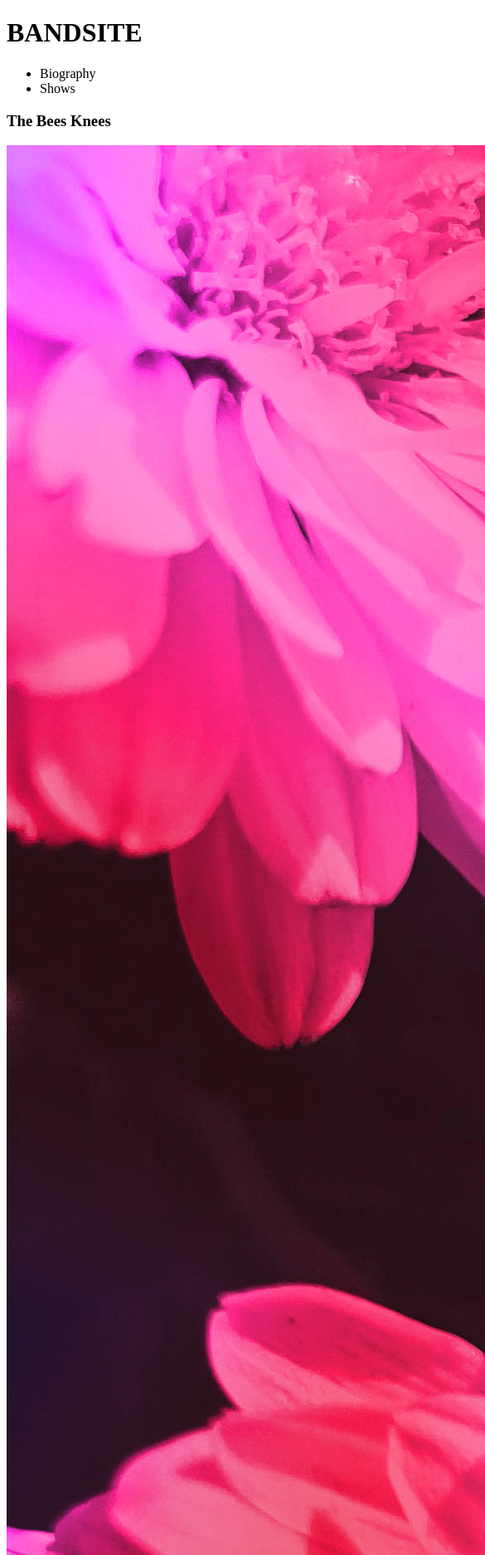
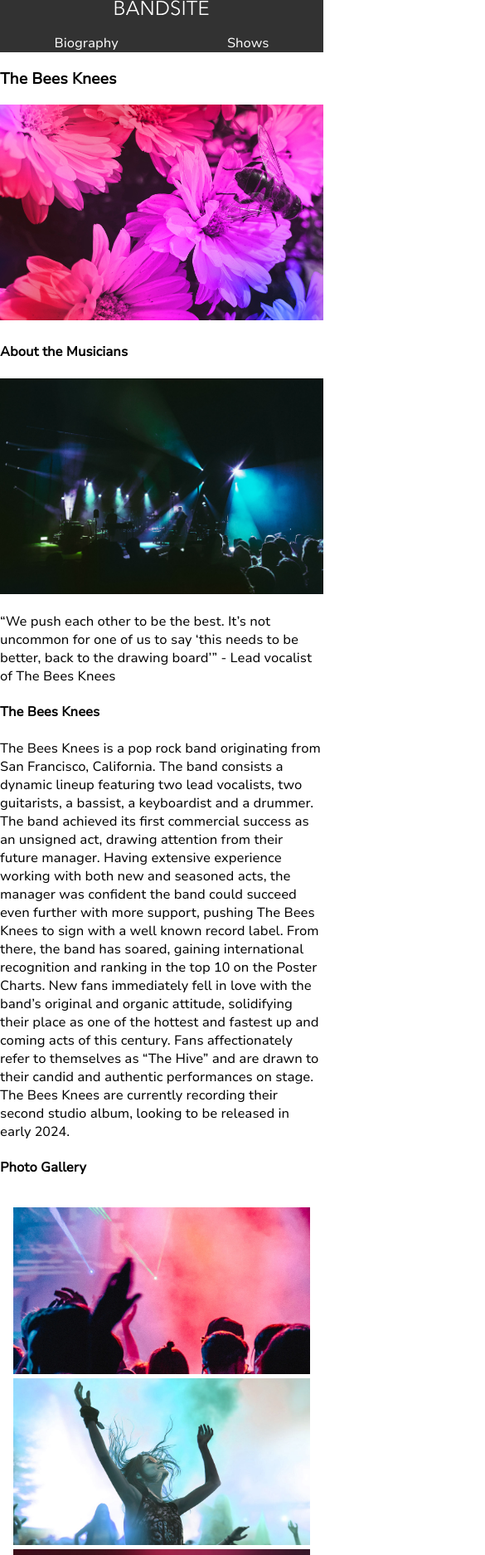
Before and after one commit to KhushbuShukla008/khushbu-shukla-bandsite, a plain HTML site: page index.html in a window 390 px wide. Shown: the top 1874 px of the page at 83% size, 585 px wide, since content can reach past the window. Drawn offline with Linux system fonts and the light colour scheme.

Commit message:
delete some files, add BEM class names, add some styles

```diff
--- a/index.html
+++ b/index.html
@@ -8,23 +8,24 @@
     <link rel="stylesheet" href="./styles/bio.css">
 </head>
 <body>
-    <header class="bandsite__header">
-        <h1>BANDSITE</h1>
-        <nav class="nav__bar">
-            <ul class="menu__bar">
-                <li>Biography</li>
-                <li>Shows</li>
+    <header class="header">
+        <a class="header__title" href="./index.html"><img src="./assets/Logo/Logo-bandsite.svg" alt="logo"></a>
+        <nav class="nav">
+            <ul class="nav__list">
+                <li class="nav__item">Biography</li>
+                <li class="nav__item">Shows</li>
             </ul>
         </nav>
-        <section>
-            <h3>The Bees Knees</h3>
-            <img alt="hero image" src="./assets/images/hero-bio.jpg" class="hero-image">
-        </section>
+
     </header>
     <main>
-        <section class="About__bandsite">
+        <section class="hero">
+            <h3>The Bees Knees</h3>
+            <img class="hero__image" alt="hero image" src="./assets/images/hero-bio.jpg" class="hero-image">
+        </section>
+        <section class="about">
             <h4>About the Musicians</h4>
-            <img src="./assets/images/band.jpg" alt="band image" class="band-image">
+            <img class="about__image" src="./assets/images/band.jpg" alt="band image" class="band-image">
             <p>“We push each other to be the best. It’s not uncommon for one of us to say ‘this needs to be better, back
                 to the drawing board’” - Lead vocalist of The Bees Knees</p>
             <h4>The Bees Knees</h4>
@@ -42,17 +43,19 @@
                 performances on stage. The Bees Knees are currently recording their second studio album, looking to be
                 released in early 2024.</p>
         </section>
-        <section class="photo__galary">
+        <section class="photo-gallery">
             <h4>Photo Gallery</h4>
-            <img src="./assets/images/Photo-gallery-1.jpg" alt="band images">
-            <img src="./assets/images/Photo-gallery-2.jpg" alt="band images">
-            <img src="./assets/images/Photo-gallery-3.jpg" alt="band images">
-            <img src="./assets/images/Photo-gallery-4.jpg" alt="band images">
-            <img src="./assets/images/Photo-gallery-5.jpg" alt="band images">
-            <img src="./assets/images/Photo-gallery-9.jpg" alt="band images">
-            <img src="./assets/images/Photo-gallery-7.jpg" alt="band images">
-            <img src="./assets/images/Photo-gallery-8.jpg" alt="band images">
-            <img src="./assets/images/Photo-gallery-6.jpg" alt="band images">
+            <div class="photo-gallery__list">
+                <img class="photo-gallery__item" src="./assets/images/Photo-gallery-1.jpg" alt="band images">
+                <img class="photo-gallery__item" src="./assets/images/Photo-gallery-2.jpg" alt="band images">
+                <img class="photo-gallery__item" src="./assets/images/Photo-gallery-3.jpg" alt="band images">
+                <img class="photo-gallery__item" src="./assets/images/Photo-gallery-4.jpg" alt="band images">
+                <img class="photo-gallery__item" src="./assets/images/Photo-gallery-5.jpg" alt="band images">
+                <img class="photo-gallery__item" src="./assets/images/Photo-gallery-9.jpg" alt="band images">
+                <img class="photo-gallery__item" src="./assets/images/Photo-gallery-7.jpg" alt="band images">
+                <img class="photo-gallery__item" src="./assets/images/Photo-gallery-8.jpg" alt="band images">
+                <img class="photo-gallery__item" src="./assets/images/Photo-gallery-6.jpg" alt="band images">
+            </div>
         </section>
     </main>
     <footer>
--- a/styles/bio.scss
+++ b/styles/bio.scss
@@ -1,5 +1,67 @@
 @use "./partials/variables" as *;
 @use "./partials/mixins" as *;
-@use "./partials/header";
-@use "./partials/nav";
 @use "./partials/typography";
+
+* {
+  box-sizing: border-box;
+}
+
+body {
+  margin: 0;
+  font-family: "Nunito Sans";
+}
+
+.header {
+  background-color: $primary-color-1;
+  text-align: center;
+}
+
+.nav {
+  &__list {
+    color: $primary-color-3;
+    margin: 0;
+    padding: 0;
+    display: flex;
+    padding-top: 1rem;
+  }
+
+  &__item {
+    list-style-type: none;
+    padding: 0;
+    flex-grow: 1;
+  }
+}
+
+.hero {
+  &__image {
+    width: 100%;
+  }
+}
+
+.about {
+  &__image {
+    width: 100%;
+  }
+}
+
+.photo-gallery {
+  &__list {
+    padding: 1rem;
+    display: flex;
+    flex-direction: column;
+    gap: 0.3rem;
+
+    @include tablet {
+      flex-direction: row;
+      flex-wrap: wrap;
+      justify-content: center;
+    }
+  }
+
+  &__item {
+    width: 100%;
+    @include tablet {
+      width: 30%;
+    }
+  }
+}
--- a/styles/partials/_header.scss
+++ /dev/null
@@ -1,6 +0,0 @@
-@use "./variables" as *;
-@use "./mixins" as *;
-
-* {
-    box-sizing: border-box;
-  }
--- a/styles/partials/_resets.scss
+++ /dev/null
@@ -1,8 +0,0 @@
-@use "./mixins" as *;
-@use "./variables" as *;
-
-* {
-    margin: 0;
-    padding: 0;
-    box-sizing: border-box;
-  }
--- a/styles/partials/_variables.scss
+++ b/styles/partials/_variables.scss
@@ -1,4 +1,3 @@
-$mobile-breakpoint: 320px;
 $tablet-breakpoint: 768px;
 $desktop-breakpoint: 1280px;
 
@@ -8,5 +7,3 @@ $primary-color-3: #FFFFFF;
 $secondary-color-1: #000000;
 $secondary-color-2:#E1E1E1;
 $secondary-color-3: #FAFAFA;
-
-$brand-font: "Nunito Sans";
```
Also changed, not shown: styles/bio.css, styles/partials/_nav.scss (deleted).
